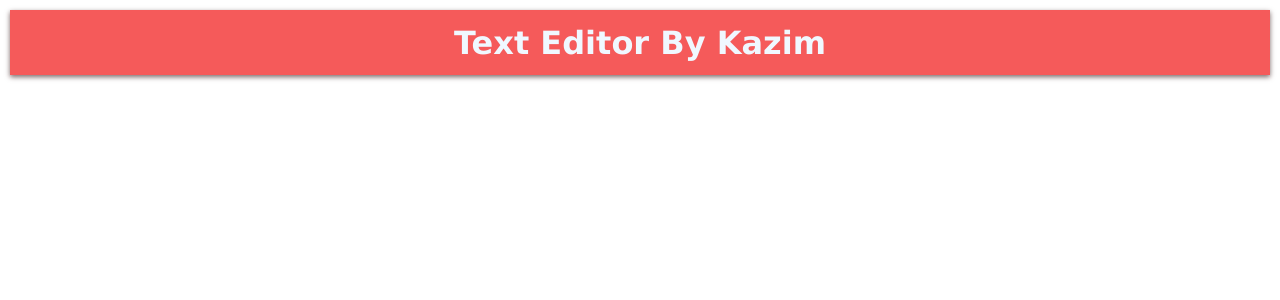
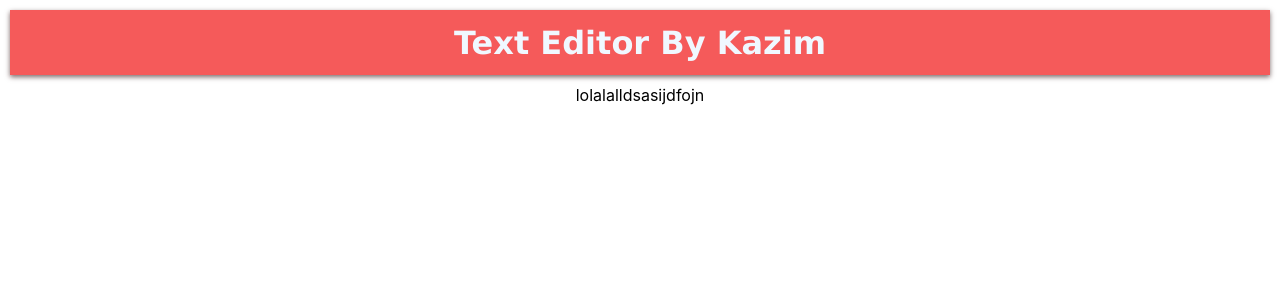
Before and after one commit to kazimayaan/Internship-assignment, a React (Create React App) app in the folder texteditor/: page / in a window 1280 px wide. Shown: the top 300 px of the page. Built offline with nearby package versions, Linux system fonts and the light colour scheme.

Commit message:
created textarea

```diff
--- a/texteditor/public/index.html
+++ b/texteditor/public/index.html
@@ -24,7 +24,7 @@
       work correctly both with client-side routing and a non-root public URL.
       Learn how to configure a non-root public URL by running `npm run build`.
     -->
-    <title>React App</title>
+    <title>Text Editor</title>
   </head>
   <body>
     <noscript>You need to enable JavaScript to run this app.</noscript>
@@ -39,5 +39,6 @@
       To begin the development, run `npm start` or `yarn start`.
       To create a production bundle, use `npm run build` or `yarn build`.
     -->
+
   </body>
 </html>
--- a/texteditor/src/App.js
+++ b/texteditor/src/App.js
@@ -1,11 +1,12 @@
 
 import './App.css';
 import Header from "./Header"
-
+import Editor from "./Editor"
 function App() {
   return (
     <div className="App">
     <Header />
+    <Editor />
     </div>
   );
 }
--- /dev/null
+++ b/texteditor/src/Editor.js
@@ -0,0 +1,15 @@
+import React from 'react'
+
+function Editor() {
+  return (
+    <main>
+
+    <div contentEditable = "true" className='editor--div'  >
+      lolalalldsasijdfojn
+    </div>
+    </main>
+
+  )
+}
+
+export default Editor
--- a/texteditor/src/index.css
+++ b/texteditor/src/index.css
@@ -22,3 +22,12 @@ header{
   font-family: Verdana, Geneva, Tahoma, sans-serif;
   margin: 10px;
 }
+.editor--div{
+
+  height: 500px;
+  width : 500px;
+  border: 10px;
+ margin : auto;
+ border-radius : 10px;
+
+}
```
